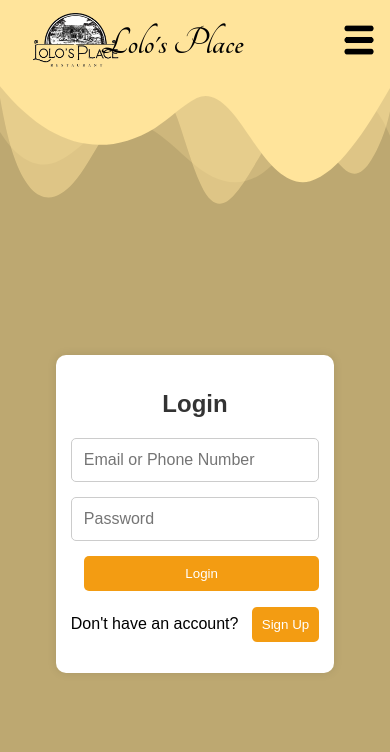
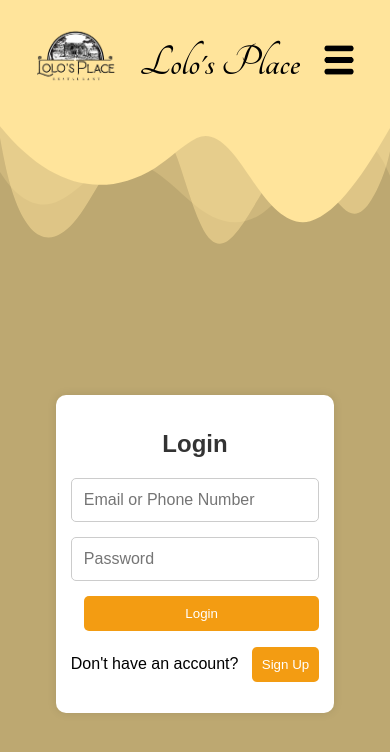
Before and after one commit to mekelcruzz/LolosPlace, a React (Vite) app in the folder lolos-place/frontend/: page /login in a window 390 px wide. Shown: the top 752 px of the page. Built offline with nearby package versions, Linux system fonts and the light colour scheme; no server answers.

Commit message:
ok na ata ang lahat

```diff
--- a/lolos-place/frontend/src/components/MainLayout.css
+++ b/lolos-place/frontend/src/components/MainLayout.css
@@ -81,15 +81,6 @@
   cursor: pointer;
   margin-left: 1em; /* Adjust this value as needed for spacing */
 }
-
-
-
-
-
-
-
-
-
 
 /* Responsive styles */
 @media (max-width: 1000px) {
@@ -281,7 +272,7 @@ footer {
   cursor: pointer;
 }
 
-@media (max-width: 1000px) {
+@media (max-width: 1255px) {
   /* Show burger icon on small screens */
   .burger-icon {
     display: block;
@@ -382,3 +373,213 @@ footer {
     height: 25px;
   }
 }
+
+
+/* Responsive styles for screens up to 375px */
+@media (max-width: 375px) {
+  /* Header adjustments */
+  .mainlayout-header {
+    flex-wrap: wrap; /* Allow the logo and text to stack */
+    padding: 0.5em; /* Reduce padding for smaller screens */
+    height: auto; /* Allow the height to adjust dynamically */
+  }
+
+  .mainlayout-header .logo {
+    width: 4em; /* Reduce logo size */
+    height: auto; /* Maintain aspect ratio */
+    margin: 0 auto; /* Center the logo */
+    display: block; /* Ensure it doesn't conflict with other elements */
+  }
+
+  .mainlayout-header h1 {
+    font-size: 2.2em; /* Adjust font size for better fit */
+    margin: 0.5em 0; /* Add spacing around the title */
+    text-align: center; /* Center-align the title */
+    white-space: normal; /* Allow text to wrap */
+  }
+
+  /* Hide header buttons to prioritize space */
+  .mainlayout-header .header-buttons {
+    display: none; /* Hide buttons to simplify the layout */
+  }
+
+  /* Burger menu for navigation */
+  .burger-icon {
+    display: block; /* Show burger menu */
+    margin: 0 auto; /* Center burger menu */
+  }
+
+  .header-buttons.active {
+    flex-direction: column;
+    padding: 1em;
+  }
+
+  /* Footer adjustments */
+  footer {
+    font-size: 0.8em; /* Reduce font size for smaller screens */
+    padding: 5px; /* Reduce padding */
+  }
+
+  /* Profile dropdown adjustments */
+  .profile-dropdown {
+    display: none; /* Hide dropdown for smaller screens */
+  }
+
+  /* Social buttons adjustments */
+  .social-buttons {
+    gap: 1em; /* Reduce gap between icons */
+  }
+
+  .social-icon {
+    width: 20px; /* Reduce size of social icons */
+    height: 20px;
+  }
+
+  /* Title overflow handling */
+  .mainlayout-header h1 {
+    overflow: hidden; /* Prevent title from overflowing */
+    text-overflow: ellipsis;
+    white-space: nowrap;
+  }
+}
+/* Responsive styles for screens up to 414px */
+@media (max-width: 414px) {
+  /* Header adjustments */
+  .mainlayout-header {
+    flex-wrap: wrap; /* Allow wrapping for better layout */
+    padding: 0.7em; /* Slightly larger padding for better spacing */
+    height: auto; /* Dynamic height */
+  }
+
+  .mainlayout-header .logo {
+    width: 4.5em; /* Slightly larger logo */
+    height: auto; /* Maintain aspect ratio */
+    margin: 0 auto; /* Center logo */
+    display: block; /* Ensure proper layout alignment */
+  }
+
+  .mainlayout-header h1 {
+    font-size: 2.5em; /* Larger title size for better visibility */
+    margin: 0.5em 0; /* Maintain spacing around the title */
+    text-align: center; /* Center the title */
+    white-space: normal; /* Allow text to wrap */
+  }
+
+  /* Header buttons adjustments */
+  .mainlayout-header .header-buttons {
+    display: none; /* Hide buttons to save space */
+  }
+
+  /* Burger menu for navigation */
+  .burger-icon {
+    display: block; /* Show burger menu */
+    margin: 0 auto; /* Center burger menu */
+  }
+
+  .header-buttons.active {
+    flex-direction: column;
+    padding: 1em;
+  }
+
+  /* Footer adjustments */
+  footer {
+    font-size: 0.9em; /* Slightly larger font size for readability */
+    padding: 7px; /* Adjust padding for balance */
+  }
+
+  /* Profile dropdown adjustments */
+  .profile-dropdown {
+    display: none; /* Hide dropdown to simplify layout */
+  }
+
+  /* Social buttons adjustments */
+  .social-buttons {
+    gap: 1.5em; /* Slightly larger gap for spacing */
+  }
+
+  .social-icon {
+    width: 25px; /* Slightly larger icons for better visibility */
+    height: 25px;
+  }
+
+  /* Title overflow handling */
+  .mainlayout-header h1 {
+    overflow: hidden; /* Prevent text overflow */
+    text-overflow: ellipsis;
+    white-space: nowrap; /* Ensure title fits in a single line */
+  }
+}
+/* Responsive styles for screens up to 430px */
+@media (max-width: 430px) {
+  /* Header adjustments */
+  .mainlayout-header {
+    flex-wrap: wrap; /* Allow wrapping for better alignment */
+    padding: 0.8em; /* Slightly larger padding for balanced spacing */
+    height: auto; /* Allow dynamic height */
+  }
+
+  .mainlayout-header .logo {
+    width: 5em; /* Slightly larger logo */
+    height: auto; /* Maintain aspect ratio */
+    margin: 0 auto; /* Center the logo */
+    display: block; /* Ensure proper layout */
+  }
+
+  .mainlayout-header h1 {
+    font-size: 2.8em; /* Adjust font size for better readability */
+    margin: 0.6em 0; /* Maintain spacing around the title */
+    text-align: center; /* Center align the title */
+    white-space: normal; /* Allow the text to wrap */
+  }
+
+  /* Header buttons adjustments */
+  .mainlayout-header .header-buttons {
+    display: none; /* Hide header buttons to save space */
+  }
+
+  /* Burger menu for navigation */
+  .burger-icon {
+    display: block; /* Show burger menu icon */
+    margin: 0 auto; /* Center the burger menu */
+  }
+
+  .header-buttons.active {
+    display: flex;
+    flex-direction: column;
+    padding: 1em;
+  }
+
+  /* Footer adjustments */
+  footer {
+    font-size: 1em; /* Slightly larger font size for better readability */
+    padding: 10px; /* Adjust padding */
+  }
+
+  /* Profile dropdown adjustments */
+  .profile-dropdown {
+    display: none; /* Hide dropdown for simplicity */
+  }
+
+  /* Social buttons adjustments */
+  .social-buttons {
+    gap: 1.8em; /* Adjust the gap between social icons */
+  }
+
+  .social-icon {
+    width: 28px; /* Slightly larger social icons */
+    height: 28px;
+  }
+
+  /* Title overflow handling */
+  .mainlayout-header h1 {
+    overflow: hidden; /* Prevent text overflow */
+    text-overflow: ellipsis;
+    white-space: nowrap; /* Ensure title fits in one line */
+  }
+
+  /* Adjustments for extra spacing */
+  .mainlayout-header .logo,
+  .mainlayout-header h1 {
+    margin-bottom: 0.5em; /* Add spacing between logo and title */
+  }
+}
--- a/lolos-place/frontend/src/components/MainLayout.jsx
+++ b/lolos-place/frontend/src/components/MainLayout.jsx
@@ -156,9 +156,10 @@ const MainLayout = ({ children }) => {
           </a>
 
           {/* Mail Button */}
-          <a href="https://mail.google.com/mail/?view=cm&fs=1&to=lolosplace85@gmail.com" target="_blank">
-              <img src={mailIcon} alt="Mail" className="social-icon" />
+          <a href="https://mail.google.com/mail/?view=cm&fs=1&to=lawrence.ebora@yahoo.com" target="_blank">
+            <img src={mailIcon} alt="Mail" className="social-icon" />
           </a>
+
 
 
 
```
